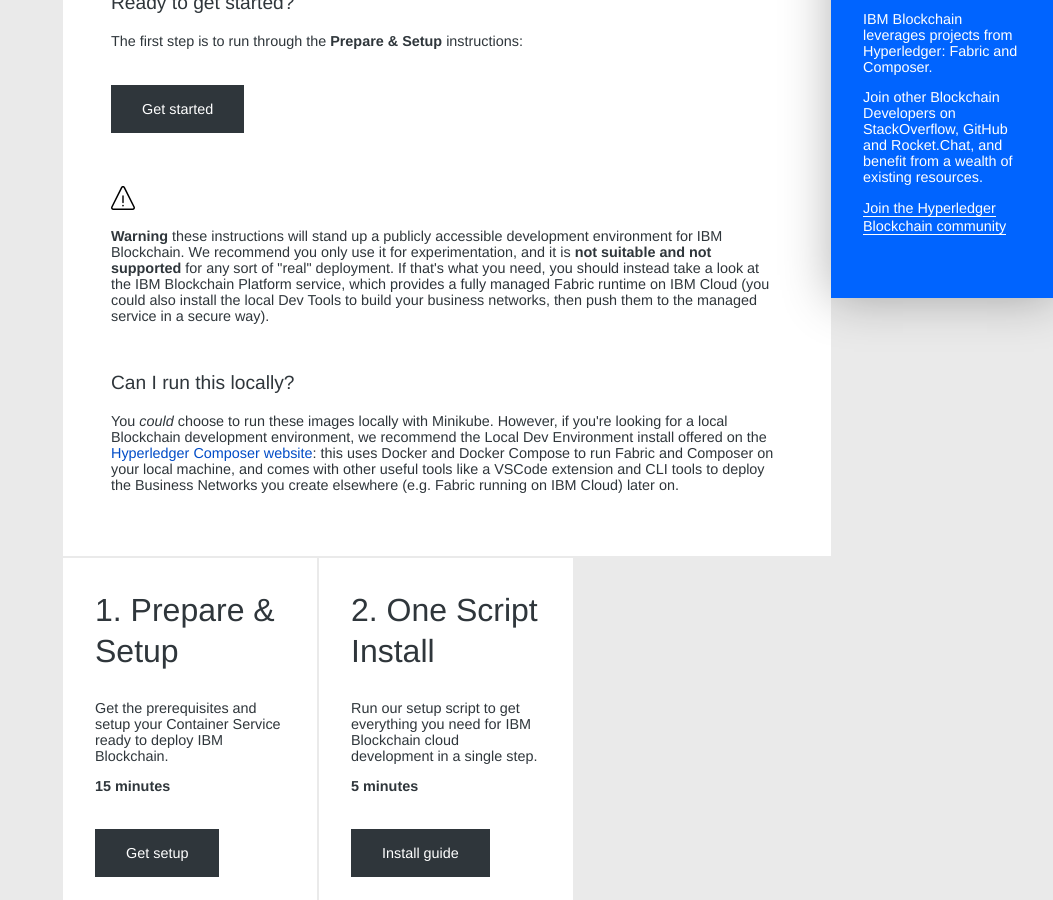
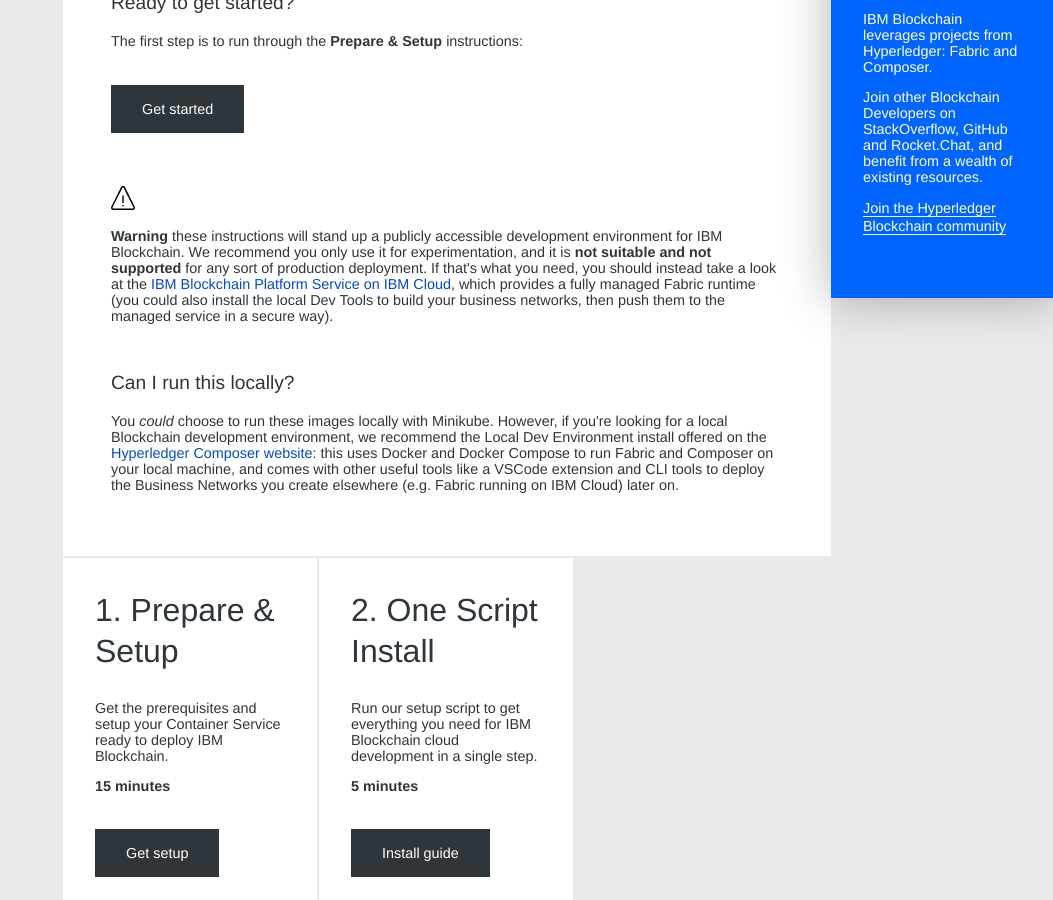
Before and after one commit to IBM-Blockchain-Archive/ibm-blockchain.github.io, a Jekyll site: the page built from index.html, in a window 1280 px wide and 900 px high, scrolled down 961 px. Shown: the whole window, without its empty margins (227-1280 px from the left). Built offline with Jekyll 4.4.1, drawn with Linux system fonts in a browser that asks for light colours; some web fonts are replaced.

Commit message:
Update index.html
Making a hyperlink to the Bluemix service

```diff
--- a/index.html
+++ b/index.html
@@ -40,7 +40,7 @@
 
   <div class="right-panel">
     <img src="assets/Warning 24.svg">
-    <p> <b>Warning</b> these instructions will stand up a publicly accessible development environment for IBM Blockchain.  We recommend you only use it for experimentation, and it is <b>not suitable and not supported</b> for any sort of "real" deployment.  If that's what you need, you should instead take a look at the IBM Blockchain Platform service, which provides a fully managed Fabric runtime on IBM Cloud (you could also install the local Dev Tools to build your business networks, then push them to the managed service in a secure way).</p>
+    <p> <b>Warning</b> these instructions will stand up a publicly accessible development environment for IBM Blockchain.  We recommend you only use it for experimentation, and it is <b>not suitable and not supported</b> for any sort of production deployment.  If that's what you need, you should instead take a look at the <a href="https://console.bluemix.net/catalog/services/blockchain">IBM Blockchain Platform Service on IBM Cloud</a>, which provides a fully managed Fabric runtime (you could also install the local Dev Tools to build your business networks, then push them to the managed service in a secure way).</p>
     <h3>Can I run this locally?</h3>
     <p>You <i>could</i> choose to run these images locally with Minikube.  However, if you're looking for a local Blockchain development environment, we recommend the Local Dev Environment install offered on the <a href="https://hyperledger.github.io/composer/installing/installing-index.html">Hyperledger Composer website</a>: this uses Docker and Docker Compose to run Fabric and Composer on your local machine, and comes with other useful tools like a VSCode extension and CLI tools to deploy the Business Networks you create elsewhere (e.g. Fabric running on IBM Cloud) later on.</p>
   </div>
```
